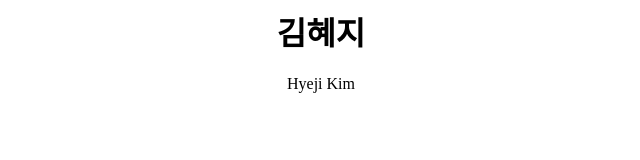
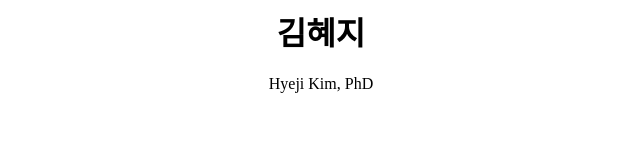
Before and after one commit to vglpz/vglpz.github.io, a plain HTML site: page index.html in a window 1280 px wide. Shown: the full height of the page, 319-959 px from the left. Drawn offline with Linux system fonts and the light colour scheme.

Commit message:
Update index.html

```diff
--- a/index.html
+++ b/index.html
@@ -5,7 +5,7 @@
 
 <center>
 <h1>김혜지</h1>
-Hyeji Kim
+Hyeji Kim, PhD
 </center>
 
 </BODY>
```
